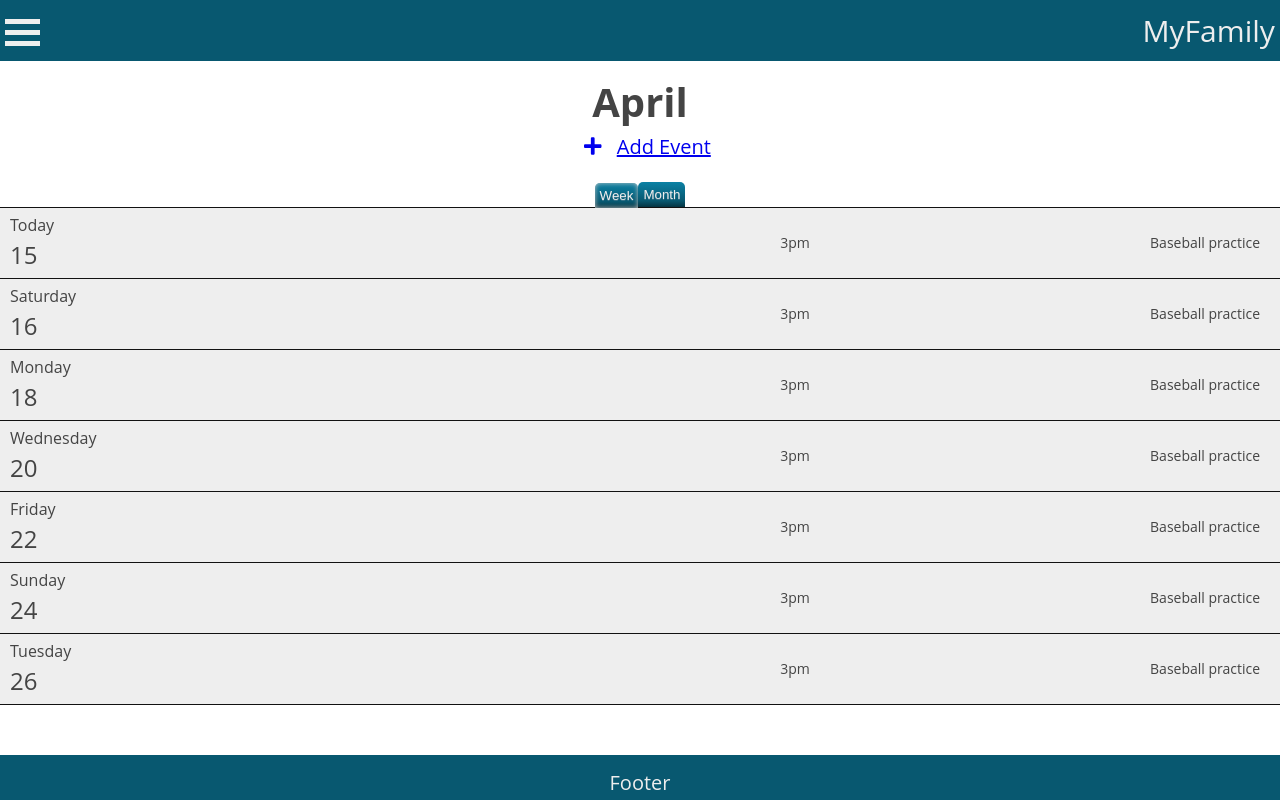
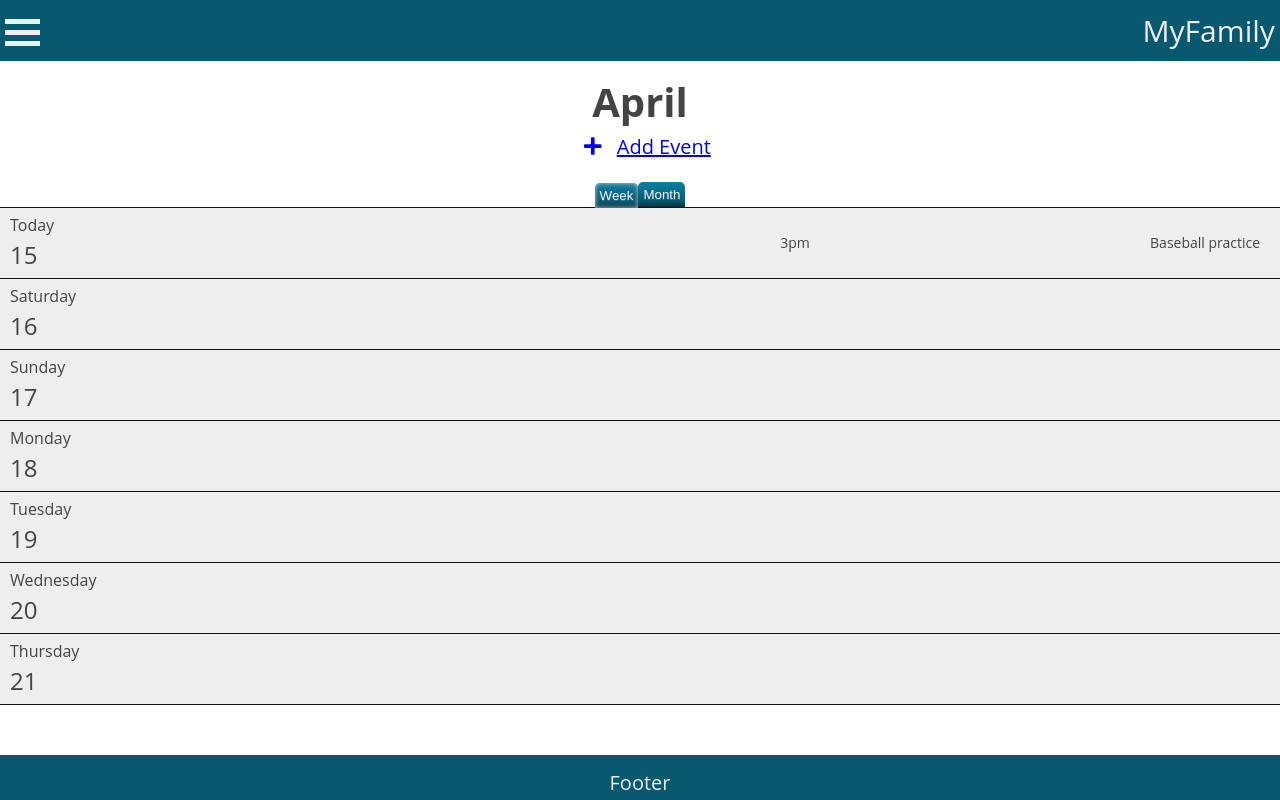
Before and after one commit to bmckenna1982/my-family, a React (Create React App) app: page /calendar in a window 1280 px wide. Built offline with nearby package versions, Linux system fonts and the light colour scheme; no server answers.

Commit message:
fetching events and displaying week

```diff
--- a/src/Components/calendar/calendar.js
+++ b/src/Components/calendar/calendar.js
@@ -19,14 +19,6 @@ class Calendar extends Component {
   }
 
   static contextType = AppContext
-
-  componentDidMount() {
-    EventsService.getEvents()
-      .then(data => {
-        this.context.setEvents(data)
-      })
-  }
-
 
   showMonth(showMonth) {
     console.log('showMonth', showMonth)
--- a/src/Components/calendarWeek/calendarWeek.js
+++ b/src/Components/calendarWeek/calendarWeek.js
@@ -4,25 +4,49 @@ import Event from '../event/event'
 import { formatForCompare } from '../utils/utils'
 import AppContext from '../context/appContext'
 import './calendarWeek.css'
+import EventsService from '../services/events-services'
 
 class CalendarWeek extends Component {
   static contextType = AppContext
 
+  componentDidMount() {
+    EventsService.getEvents()
+      .then(data => {
+        this.context.setEvents(data)
+      })
+  }
+
+  renderEvent = (day) => {
+    console.log('day', day)
+    for (const e of day.events) {
+      return (
+        < div className='calendar-event-container' >
+          <Event title='Baseball practice' time='3pm' />
+        </div >
+      )
+    }
+
+    // return <div>render Event</div>
+  }
+
   render() {
     let days = []
     const now = Moment([])
+    const compareDate = Moment([])
+    console.log('now-initialized', now)
     days.push({
       dayOfWeek: 'Today',
       dayOfMonth: now.format('D'),
-      events: [this.context.events.filter(event => formatForCompare(event.date) === formatForCompare(new Date()))]
+      events: this.context.events.filter(event => formatForCompare(event.event_date) === formatForCompare(new Date()))
     })
     for (let i = 1; i <= 6; i++) {
       days.push({
         dayOfWeek: now.add(1, 'day').format('dddd'),
         dayOfMonth: now.format('D'),
-        events: [this.context.events.filter(event => formatForCompare(event.date) === formatForCompare(now.add(1, 'day')))]
+        events: this.context.events.filter(event => formatForCompare(event.event_date) === formatForCompare(compareDate.add(1, 'day')))
       })
     }
+    console.log('days', days)
     return (
       <div className='calendar-week-wrapper' id='week'>
         {days.map(day => (
@@ -32,9 +56,10 @@ class CalendarWeek extends Component {
                 <div className='calendar-week-day'>{day.dayOfWeek}</div>
                 <div className='calendar-date'>{day.dayOfMonth}</div>
               </div>
-              <div className='calendar-event-container'>
+              {this.renderEvent(day)}
+              {/* <div className='calendar-event-container'>
                 <Event title='Baseball practice' time='3pm' />
-              </div>
+              </div> */}
             </div>
           </div>
         ))}
```
